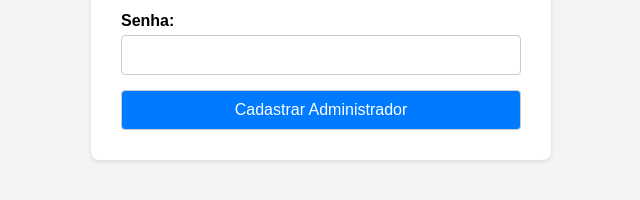
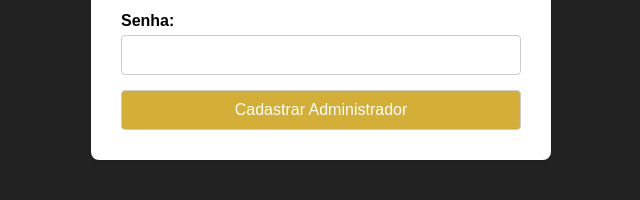
Before and after one commit to Derickcsantos/TCC_PROJETO, a website: page FrontEnd/Views/cadastro_adm/cadastro_adm.html in a window 1280 px wide. Shown: the part 410-610 px from the top of the page, without its empty margins (319-959 px from the left). Drawn offline with Linux system fonts and the light colour scheme; files whose address does not match are found by name.

Commit message:
Update cadastro_adm.html

```diff
--- a/FrontEnd/Views/cadastro_adm/cadastro_adm.html
+++ b/FrontEnd/Views/cadastro_adm/cadastro_adm.html
@@ -11,7 +11,7 @@
             justify-content: center;
             align-items: center;
             min-height: 100vh;
-            background-color: #f4f4f4;
+            background-color: rgb(34, 34, 34);
         }
         .container {
             background-color: #fff;
@@ -43,7 +43,7 @@
             font-size: 16px;
         }
         button {
-            background-color: #007bff;
+            background-color: rgb(212, 175, 55);
             color: white;
             cursor: pointer;
             transition: background-color 0.3s ease;
```
